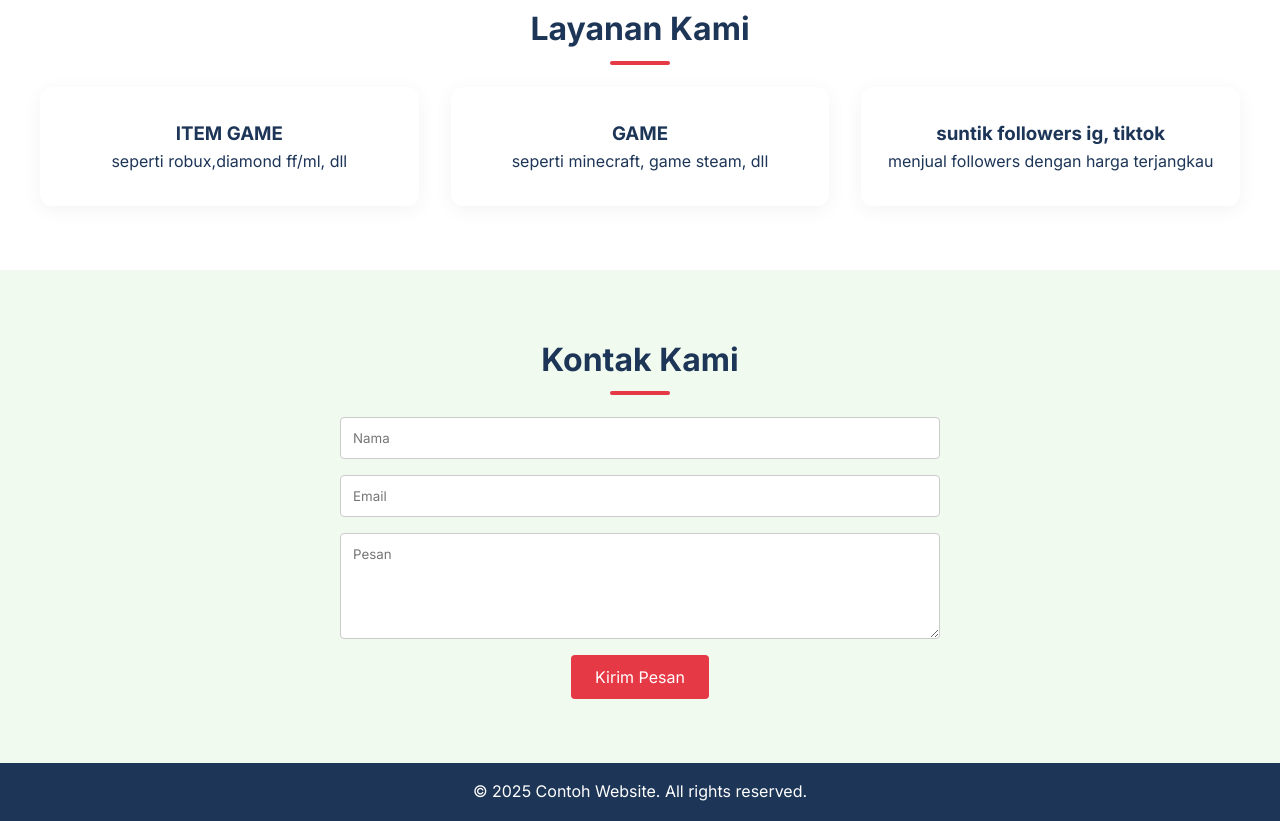
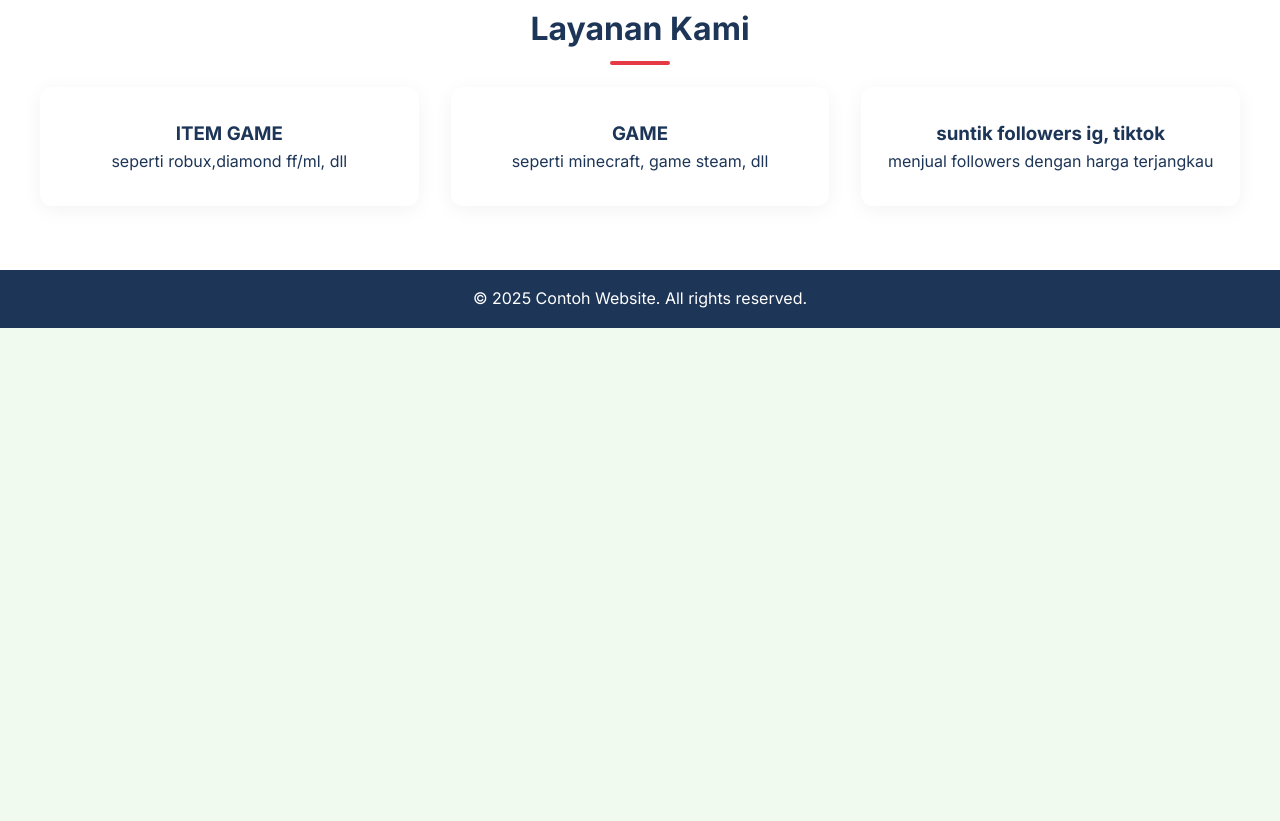
Before and after one commit to jkiis1/TokoSJ, a plain HTML site: page index1.html in a window 1280 px wide. Shown: the part 939-1760 px from the top of the page. After the commit the page ends 1267 px from the top, so only its background shows below. Drawn offline with Linux system fonts and the light colour scheme.

Commit message:
index1.html

```diff
--- a/index1.html
+++ b/index1.html
@@ -249,13 +249,12 @@
       <div class="container">
         <div class="logo">
           <img src="logogwegh.png" alt="Logo" />
-          <span>ContohLogo</span>
         </div>
         <nav>
           <a href="#home">Home</a>
           <a href="#about">Tentang</a>
           <a href="#services">Layanan</a>
-          <a href="#contact">Kontak</a>
+          <a href="wa/+6283875709279">Kontak</a>
         </nav>
         <div class="auth">
           <a href="index.html" class="btn">logout</a>
@@ -313,18 +312,6 @@
       </div>
     </section>
 
-    <section id="contact">
-      <div class="container">
-        <h2 class="section-title">Kontak Kami</h2>
-        <form action="#" method="POST">
-          <input type="text" name="name" placeholder="Nama" required />
-          <input type="email" name="email" placeholder="Email" required />
-          <textarea name="message" rows="5" placeholder="Pesan"></textarea>
-          <button type="submit" class="btn">Kirim Pesan</button>
-        </form>
-      </div>
-    </section>
-
     <footer>
       &copy; 2025 Contoh Website. All rights reserved.
     </footer>
```
